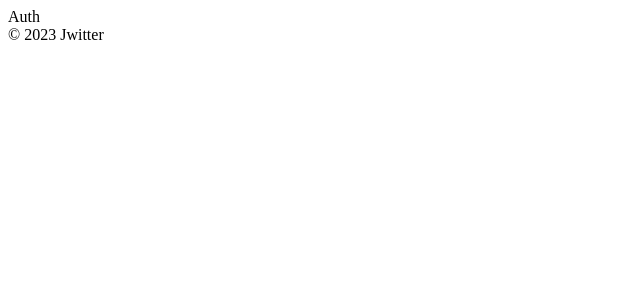
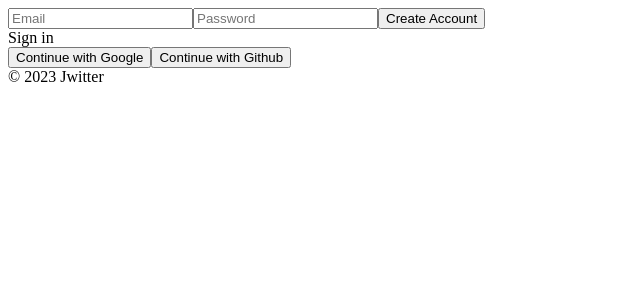
Before and after one commit to JaeIL00/jwitter, a React (Create React App) app: page /#/ in a window 1280 px wide. Shown: the top 300 px of the page, without its empty margins (0-640 px from the left). Built offline with nearby package versions, Linux system fonts and the light colour scheme; no server answers.

Commit message:
feat: Create Authentication

```diff
--- a/src/components/App.js
+++ b/src/components/App.js
@@ -1,12 +1,23 @@
-import React, { useState } from "react";
+import React, { useEffect, useState } from "react";
 import AppRouter from "components/Router";
 import { authService } from "fbase";
 
 const App = () => {
-  const [isLoggedIn, setIsLoggedIn] = useState(authService.currentUser);
+  const [init, setInit] = useState(false);
+  const [isLoggedIn, setIsLoggedIn] = useState(false);
+  useEffect(() => {
+    authService.onAuthStateChanged((user) => {
+      if (user) {
+        setIsLoggedIn(true);
+      } else {
+        setIsLoggedIn(false);
+      }
+      setInit(true);
+    });
+  }, []);
   return (
     <>
-      <AppRouter isLoggedIn={isLoggedIn} />
+      {init ? <AppRouter isLoggedIn={isLoggedIn} /> : "Initializing,,,"}
       <footer>&copy; {new Date().getFullYear()} Jwitter</footer>
     </>
   );
--- /dev/null
+++ b/src/components/Navigation.js
@@ -0,0 +1,19 @@
+import React from "react";
+import { Link } from "react-router-dom";
+
+const Navigation = () => {
+  return (
+    <nav>
+      <ul>
+        <li>
+          <Link to="/">Home</Link>
+        </li>
+        <li>
+          <Link to="/profile">My Profile</Link>
+        </li>
+      </ul>
+    </nav>
+  );
+};
+
+export default Navigation;
--- a/src/components/Router.js
+++ b/src/components/Router.js
@@ -1,22 +1,30 @@
-import React, { useState } from "react";
+import React from "react";
 import { HashRouter as Router, Route, Switch } from "react-router-dom";
-import Auth from "../routes/Auth";
-import Home from "../routes/Home";
+import Auth from "routes/Auth";
+import Home from "routes/Home";
+import Navigation from "components/Navigation";
+import Profile from "routes/Profile";
 
 const AppRouter = ({ isLoggedIn }) => {
   return (
     <Router>
+      {isLoggedIn && <Navigation />}
       <Switch>
         {isLoggedIn ? (
           <>
             <Route exact path="/">
               <Home />
             </Route>
+            <Route exact path="/profile">
+              <Profile />
+            </Route>
           </>
         ) : (
-          <Route exact path="/">
-            <Auth />
-          </Route>
+          <>
+            <Route exact path="/">
+              <Auth />
+            </Route>
+          </>
         )}
       </Switch>
     </Router>
--- a/src/index.js
+++ b/src/index.js
@@ -3,8 +3,4 @@
 import App from "./components/App";
 
 const root = ReactDOM.createRoot(document.getElementById("root"));
-root.render(
-  <React.StrictMode>
-    <App />
-  </React.StrictMode>
-);
+root.render(<App />);
--- a/src/routes/Auth.js
+++ b/src/routes/Auth.js
@@ -1,7 +1,96 @@
-import React from "react";
+import { authService } from "fbase";
+import {
+  createUserWithEmailAndPassword,
+  GithubAuthProvider,
+  GoogleAuthProvider,
+  signInWithEmailAndPassword,
+  signInWithPopup,
+} from "firebase/auth";
+import React, { useState } from "react";
 
 const Auth = () => {
-  return <div>Auth</div>;
+  const [email, setEmail] = useState("");
+  const [password, setPassword] = useState("");
+  const [newAccount, setNewAccount] = useState(true);
+  const [error, setError] = useState("");
+  const onChange = (event) => {
+    const {
+      target: { name, value },
+    } = event;
+    if (name === "email") {
+      setEmail(value);
+    } else if (name === "password") {
+      setPassword(value);
+    }
+  };
+
+  const onSubmit = async (event) => {
+    event.preventDefault();
+    try {
+      if (newAccount) {
+        // create account
+        await createUserWithEmailAndPassword(authService, email, password);
+      } else {
+        // log in
+        await signInWithEmailAndPassword(authService, email, password);
+      }
+    } catch (error) {
+      setError(error.message);
+    }
+  };
+
+  const toggleAccount = () => setNewAccount((prev) => !prev);
+  const onSocialClick = async (event) => {
+    const {
+      target: { name },
+    } = event;
+    let provider;
+    if (name === "google") {
+      provider = new GoogleAuthProvider();
+    } else if (name === "github") {
+      provider = new GithubAuthProvider();
+    }
+    await signInWithPopup(authService, provider);
+  };
+
+  return (
+    <div>
+      <form onSubmit={onSubmit}>
+        <input
+          name="email"
+          type="text"
+          placeholder="Email"
+          required
+          value={email}
+          onChange={onChange}
+        />
+        <input
+          name="password"
+          type="password"
+          placeholder="Password"
+          required
+          value={password}
+          onChange={onChange}
+        />
+        <input
+          type="submit"
+          value={newAccount ? "Create Account" : "Sign In"}
+        />
+        {error}
+      </form>
+      <span onClick={toggleAccount}>
+        {newAccount ? "Sign in" : "Create Account"}
+      </span>
+      <div>
+        <button name="google" onClick={onSocialClick}>
+          Continue with Google
+        </button>
+        <button name="github" onClick={onSocialClick}>
+          Continue with Github
+        </button>
+      </div>
+    </div>
+  );
 };
 
 export default Auth;
--- a/src/routes/Profile.js
+++ b/src/routes/Profile.js
@@ -1,7 +1,18 @@
+import { authService } from "fbase";
 import React from "react";
+import { useHistory } from "react-router-dom";
 
 const Profile = () => {
-  return <div>Profile</div>;
+  const history = useHistory();
+  const onLonOutClick = () => {
+    authService.signOut();
+    history.push("/");
+  };
+  return (
+    <>
+      <button onClick={onLonOutClick}>Log out</button>
+    </>
+  );
 };
 
 export default Profile;
```
